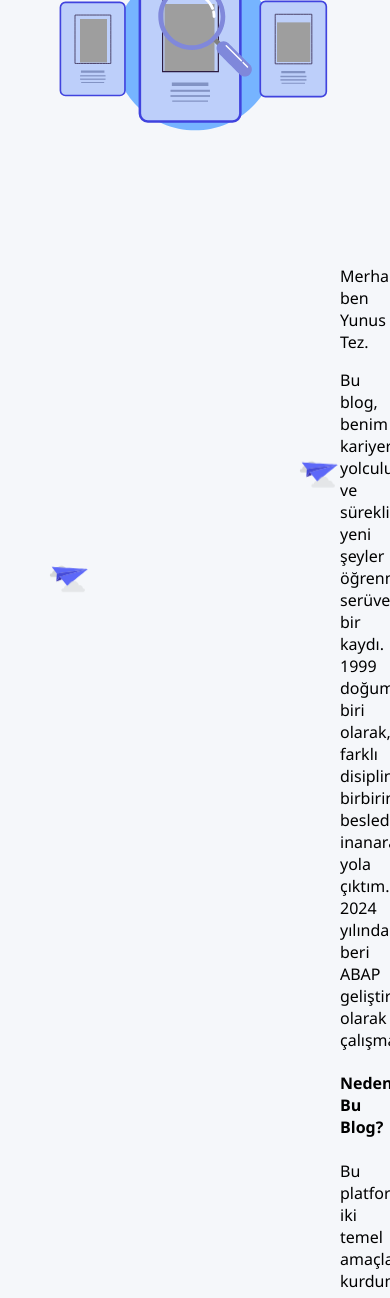
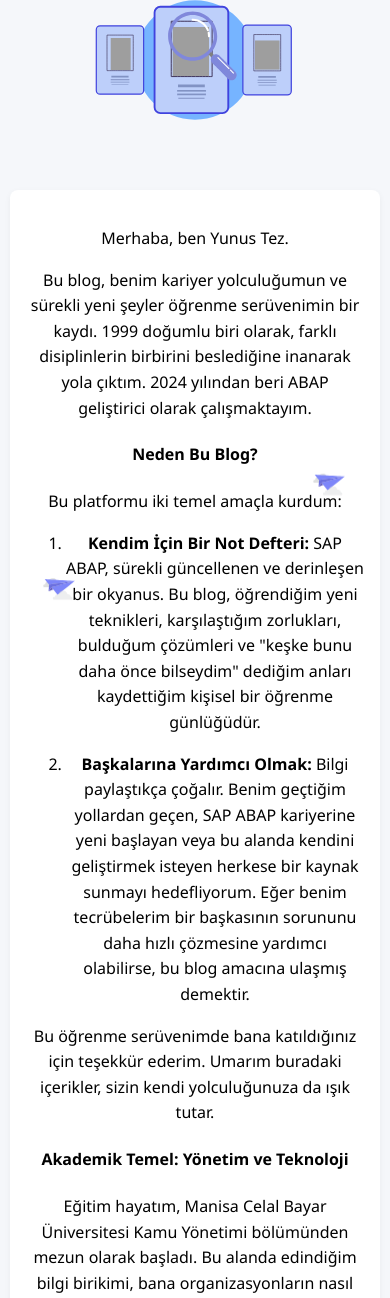
Before and after one commit to yunus42tez/ABAP_WEB_BLOG, a Flask app: page /about in a window 390 px wide; the page is wider, and only the part inside the window is pictured. Shown: the part 173-1471 px from the top of that part. Run offline with Flask 3, Linux system fonts and the light colour scheme; some libraries are stand-ins or nearby versions; grey boxes are pictures that could not be loaded.

Commit message:
CSS changes for mobile

```diff
--- a/static/style.css
+++ b/static/style.css
@@ -442,6 +442,49 @@ header, .nav-container, main {
   color: #555;
 }
 
+/* 📱 Hakkımda sayfası mobil düzen */
+@media (max-width: 767px) {
+  header {
+    padding: 10px 20px;
+    flex-direction: column;
+    align-items: flex-start;
+  }
+
+  .nav-container {
+    flex-direction: column;
+    align-items: flex-start;
+    gap: 10px;
+  }
+
+  .about {
+    padding: 20px 16px !important;
+    text-align: center;
+    font-size: 1rem;
+    line-height: 1.6;
+    background-color: #ffffff;
+    border-radius: 8px;
+    box-shadow: 0 2px 6px rgba(0, 0, 0, 0.05);
+    margin: 10px;
+  }
+
+  #profile {
+    width: 220px;
+    height: 220px;
+    margin: 20px auto;
+  }
+
+  #plane,
+  #plane1 {
+    width: 100px;
+    height: 100px;
+    opacity: 0.8;
+  }
+
+  .social-icons {
+    justify-content: left;
+  }
+}
+
 .footer {
   position: flex;
   bottom: 0;
--- a/templates/about.html
+++ b/templates/about.html
@@ -3,9 +3,15 @@
 <head>
     <meta charset="UTF-8">
     <title>Hakkımda | Yunus Tez SAP ABAP Blog</title>
-        <!-- 🌟 Site meta ve favicon -->
-<link rel="icon" href="{{ url_for('custom_static', filename='dolphin1.png') }}" type="image/png">
-<link rel="apple-touch-icon" href="{{ url_for('custom_static', filename='dolphin1.png') }}">
+<!-- 🌟 Favicon & Site Logo -->
+<link rel="icon" href="/assets/dolphin1.png" type="image/png" sizes="32x32">
+<link rel="apple-touch-icon" href="/assets/dolphin1.png">
+<link rel="shortcut icon" href="/assets/dolphin1.png" type="image/png">
+
+<!-- 🧠 Google favicon ve site logosu için -->
+<link rel="icon" href="https://ytez-abap-blog.onrender.com/assets/dolphin1.png" type="image/png">
+<meta property="og:image" content="https://ytez-abap-blog.onrender.com/assets/preview.png">
+<meta itemprop="image" content="https://ytez-abap-blog.onrender.com/assets/preview.png">
     <link rel="stylesheet" href="{{ url_for('static', filename='style.css') }}">
         <!-- Lottie animasyon kütüphanesi -->
     <script src="https://cdnjs.cloudflare.com/ajax/libs/bodymovin/5.10.2/lottie.min.js"></script>
```
Also changed, not shown: templates/index.html (+9 -3 lines), templates/post.html (+9 -3 lines), assets/preview.png (added).
